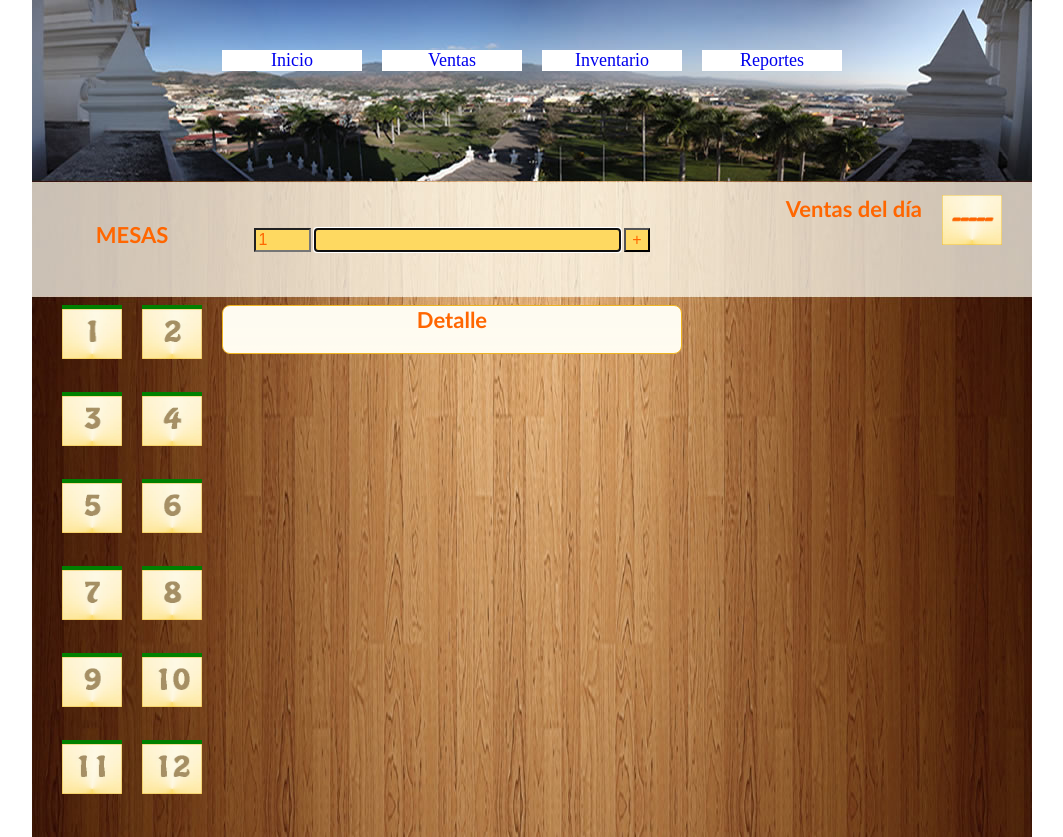
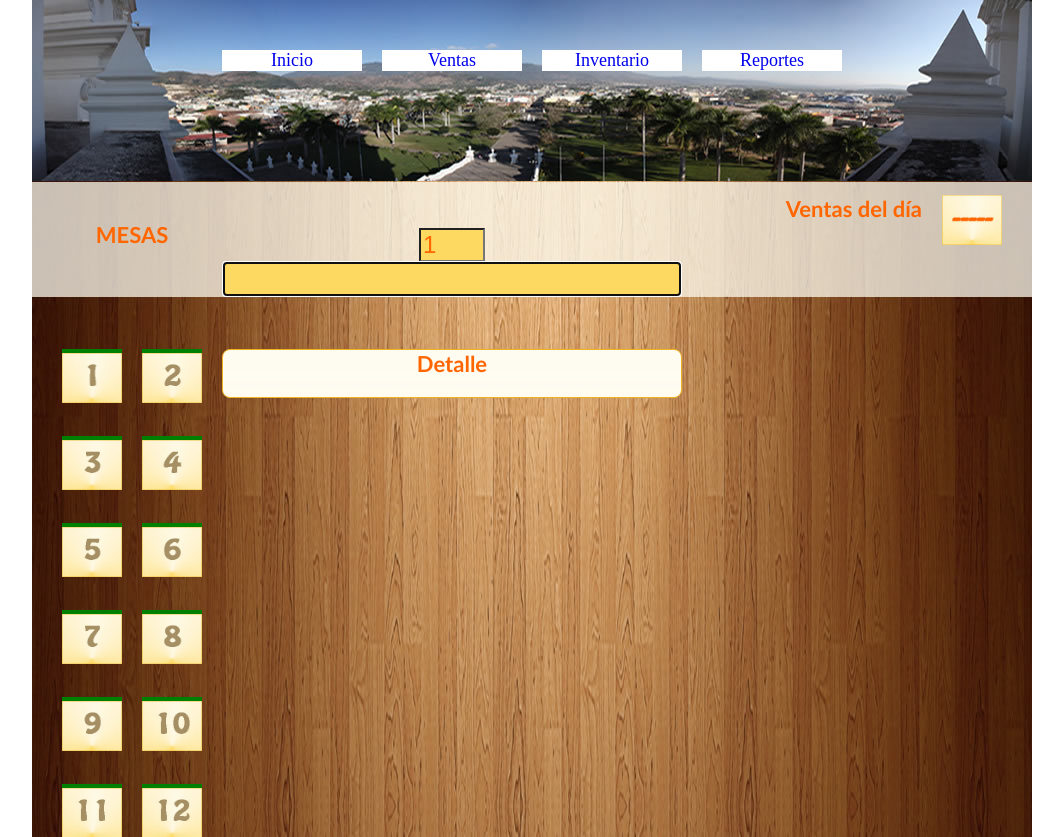
Before and after one commit to guatecham/POS-Restaurant, a PHP site: page /ventas/index.php in a window 1280 px wide; the page is wider, and only the part inside the window is pictured. Shown: the top 837 px of that part, without its empty margins (108-1171 px from the left). Run offline with PHP 8.4, Linux system fonts and the light colour scheme; data that the repository does not hold is empty.

Commit message:
Minor change
A minor change that puts the search text box with a new format

```diff
--- a/css/auxiliar.css
+++ b/css/auxiliar.css
@@ -79,6 +79,12 @@ input {
 	font-size: 16px;
 }
 
+.searchProduct {
+	background-color: #FED961;
+	color: #FF6600;
+	font-size: 24px;
+}
+
 #codigoBarras {
 	font-family: "Andale Mono";
 	font-size: 16px;
--- a/ventas/menu_ac.php
+++ b/ventas/menu_ac.php
@@ -1,9 +1,9 @@
 <p>&nbsp;</p>
 <form autocomplete="off" action="add_producto.php" id="frm_autocomplete" name="frm_autocomplete">
 <p align="center">
-	<input type="text" size="3" name="cantidad" id="cantidad" value="1"/>
-	<input type="text" size="30" name="producto" id="producto" onkeypress="validar(event)" onclick="this.value=''" />
+	<input class="searchProduct" type="text" size="2" name="cantidad" id="cantidad" value="1" align="center" />
+	<input class="searchProduct" type="text" size="30" name="producto" id="producto" onkeypress="validar(event)" onclick="this.value=''" />
 	<input type="hidden" id="mesa" name="mesa" value="<?php echo $mesa ?>" />
-	<input type="button" value="+" onclick="validarProducto()" />
+<!-	<input type="button" value="+" onclick="validarProducto()" />
 </p>
 </form>
```
